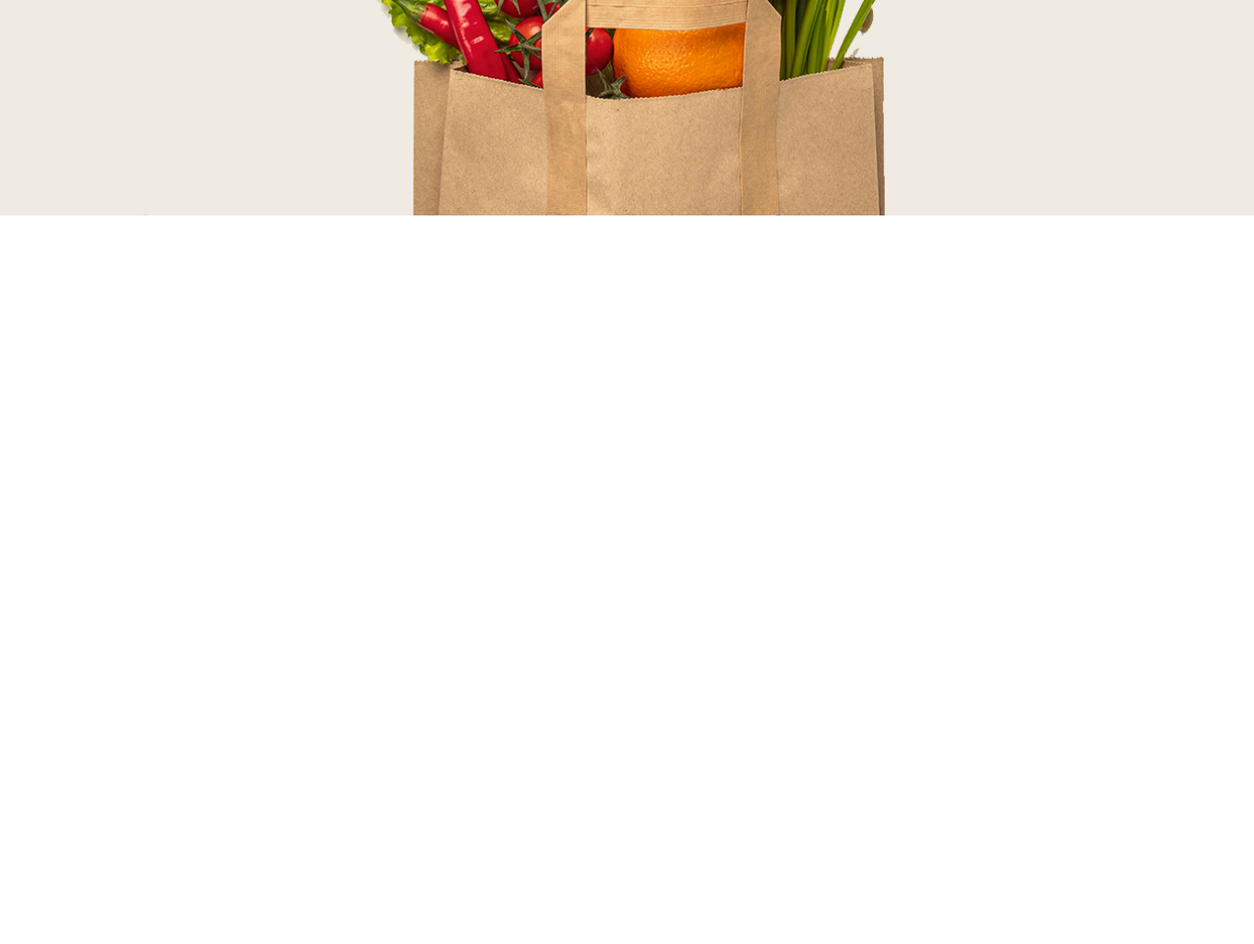
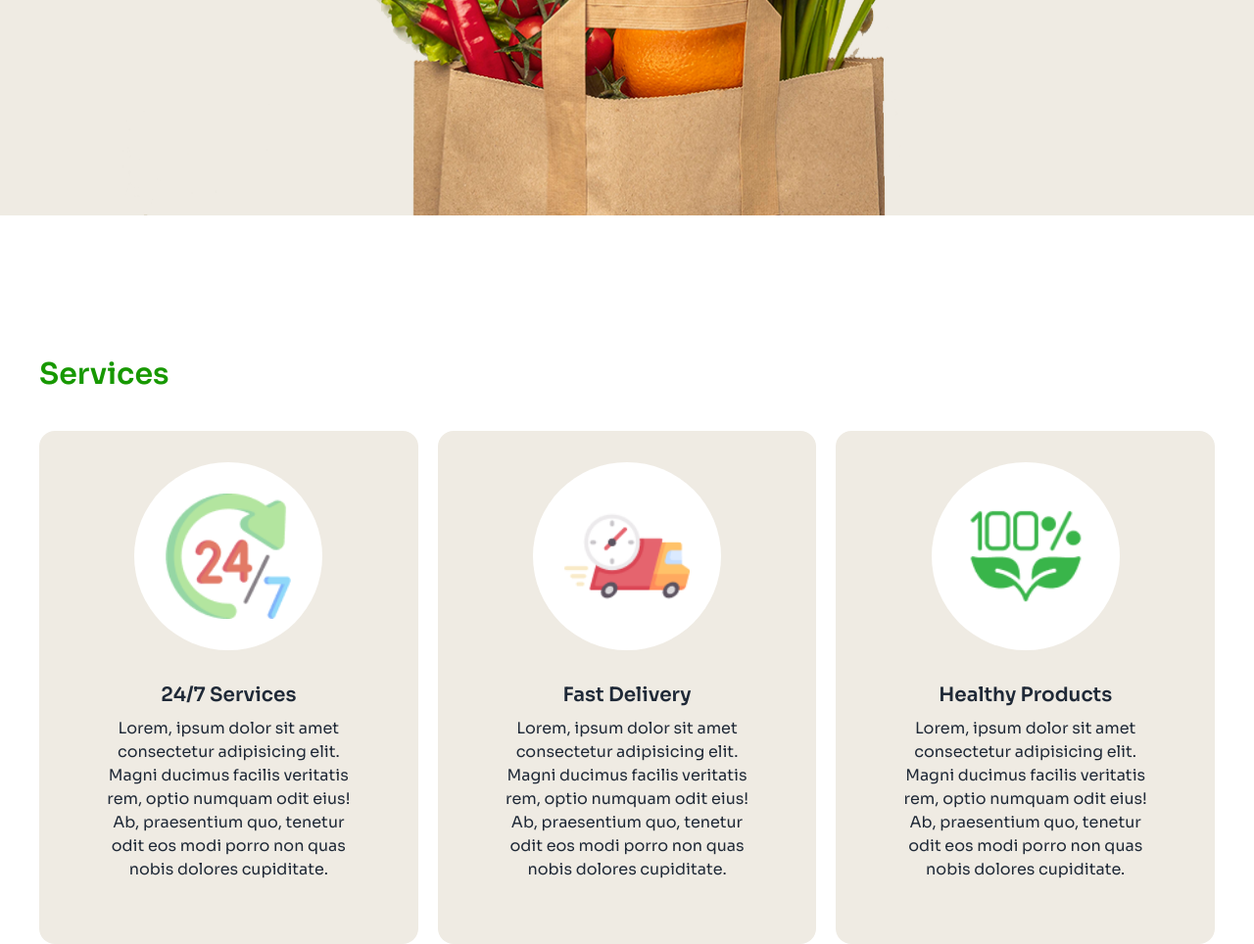
Before and after one commit to khanm206/nature.s_platter, a plain HTML site: page index.html in a window 1280 px wide. Shown: the part 1026-1990 px from the top of the page at 98% size. Before the commit the page ends 1326 px from the top, so only its background shows below. Drawn offline with nearby package versions, Linux system fonts and the light colour scheme.

Commit message:
services for lg device done

```diff
--- a/index.html
+++ b/index.html
@@ -44,8 +44,8 @@
       <div class="navbar-end gap-6">
         <a href="search"><i class="fa-solid fa-magnifying-glass hidden lg:block"></i></a>
         <a href="cart"><i class="fa-solid fa-cart-shopping hidden lg:block"></i></a>
-        <button class="btn btn-outline px-6 border-green-600 border-2 hidden lg:block">Login</button>
-        <button class="btn btn-outline px-6 bg-green-600 border-0 text-white hidden lg:block">Register</button>
+        <button class="btn btn-outline px-6 border-[#179800] border-2 hidden lg:block">Login</button>
+        <button class="btn btn-outline px-6 bg-[#179800] border-0 text-white hidden lg:block">Register</button>
       </div>
     </div>
   </section>
@@ -59,10 +59,11 @@
       <div tabindex="0" role="button" class="btn btn-ghost">
         <svg
           xmlns="http://www.w3.org/2000/svg"
-          class="h-5 w-5"
+          class="h-5 w-5 text-green-600"
           fill="none"
           viewBox="0 0 24 24"
-          stroke="currentColor">
+          stroke="currentColor"
+        >
           <path
             stroke-linecap="round"
             stroke-linejoin="round"
@@ -72,7 +73,7 @@
       </div>
       <ul
         tabindex="0"
-        class="menu menu-sm dropdown-content bg-base-100 rounded-box z-[1] mt-3 p-2 shadow absolute right-8">
+        class="menu menu-sm dropdown-content bg-base-100 rounded-box z-[1] mt-3 p-2 shadow w-32 absolute right-8">
         <li><a>Product</a></li>
         <li><a>Services</a></li>
         <li><a>Contact Us</a></li>
@@ -81,11 +82,11 @@
   </section>
 
   <!-- hero section -->
-<section id="hero" class="lg:my-20 my-10 bg-gradient-to-t from-[#EFEBE3] via-[#EFEBE3] to-white">
+<section id="hero" class="lg:my-20 mt-10 bg-gradient-to-t from-[#EFEBE3] via-[#EFEBE3] to-white">
 
 <div class="heroContent text-center mx-5 lg:mx-0">
   <h1 class="text-4xl lg:text-6xl font-semibold">
-Freshness <span class="text-green-600">You Can <br>
+Freshness <span class="text-[#179800]">You Can <br>
   Count</span> On, Prices You’ll Love!
   </h1>
   <p class="text-xl font-normal mt-10 mx-auto lg:w-3/6">
@@ -99,5 +100,67 @@ Freshness <span class="text-green-600">You Can <br>
 
 
 </header>
+
+<main>
+
+  <!-- service section -->
+  <section id="services" class="mx-10 lg:mt-36 mt-12">
+    <h2 class="text-3xl font-semibold text-[rgb(23,152,0)] mb-5 lg:mb-10">Services</h2>
+
+    <div id="cards" class="flex flex-col lg:flex-row gap-5">
+
+      <div id="card01" class="card bg-[#EFEBE3] p-8 w-fit">
+
+        <div  class="rounded-[100px] bg-white w-fit p-8 m-auto">
+          <img class="w-32 m-auto"
+          src="c2-assets/service.png"
+          alt="services"
+           />
+        </div>
+
+        <div class="card-body items-center text-center">
+          <h2 class="card-title">24/7 Services</h2>
+          <p>Lorem, ipsum dolor sit amet consectetur adipisicing elit. Magni ducimus facilis veritatis rem, optio numquam odit eius! Ab, praesentium quo, tenetur odit eos modi porro non quas nobis dolores cupiditate.</p>
+        </div>
+      </div>
+
+      <div id="card02" class="card bg-[#EFEBE3] p-8 w-fit">
+
+        <div  class="rounded-[100px] bg-white w-fit p-8 m-auto">
+          <img class="w-32 m-auto"
+          src="c2-assets/delivery.png"
+          alt="delivery"
+           />
+        </div>
+
+        <div class="card-body items-center text-center">
+          <h2 class="card-title">Fast Delivery</h2>
+          <p>Lorem, ipsum dolor sit amet consectetur adipisicing elit. Magni ducimus facilis veritatis rem, optio numquam odit eius! Ab, praesentium quo, tenetur odit eos modi porro non quas nobis dolores cupiditate.</p>
+        </div>
+      </div>
+
+      <div id="card03" class="card bg-[#EFEBE3] p-8 w-fit">
+
+        <div  class="rounded-[100px] bg-white w-fit p-8 m-auto">
+          <img class="w-32 m-auto"
+          src="c2-assets/healthy.png"
+          alt="products"
+           />
+        </div>
+
+        <div class="card-body items-center text-center">
+          <h2 class="card-title">Healthy Products</h2>
+          <p>Lorem, ipsum dolor sit amet consectetur adipisicing elit. Magni ducimus facilis veritatis rem, optio numquam odit eius! Ab, praesentium quo, tenetur odit eos modi porro non quas nobis dolores cupiditate.</p>
+        </div>
+      </div>
+
+
+    </div>
+
+  </section>
+
+
+</main>
+
 </body>
 </html>
```
